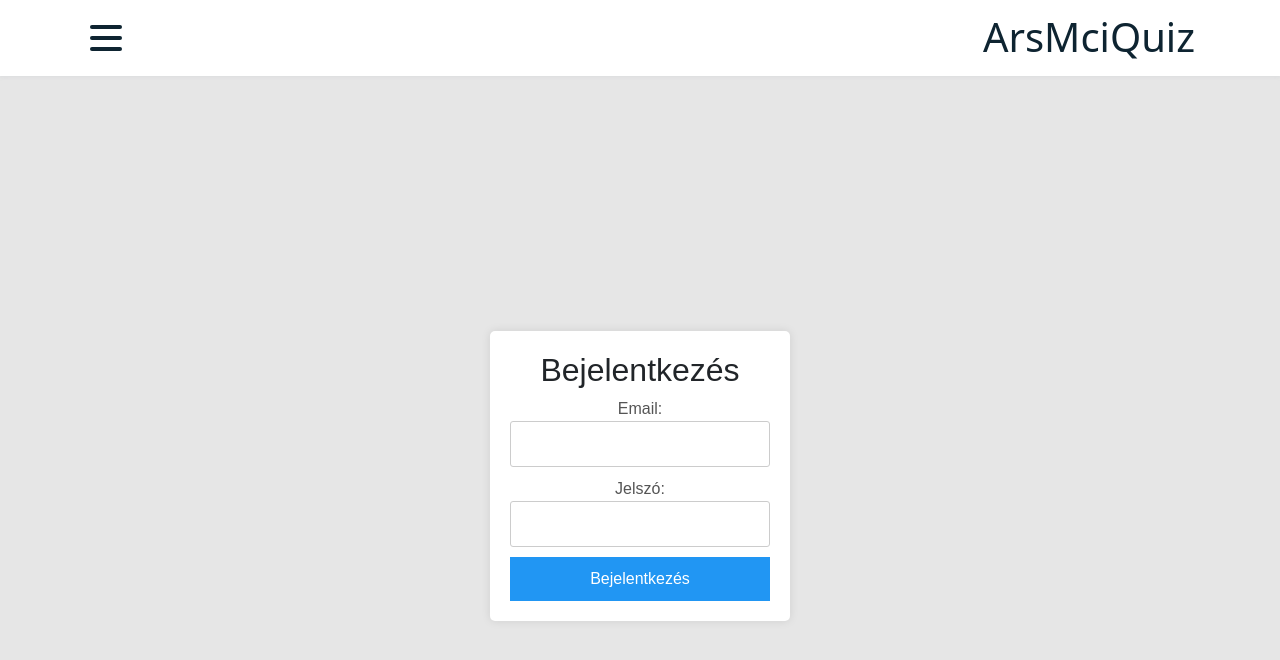
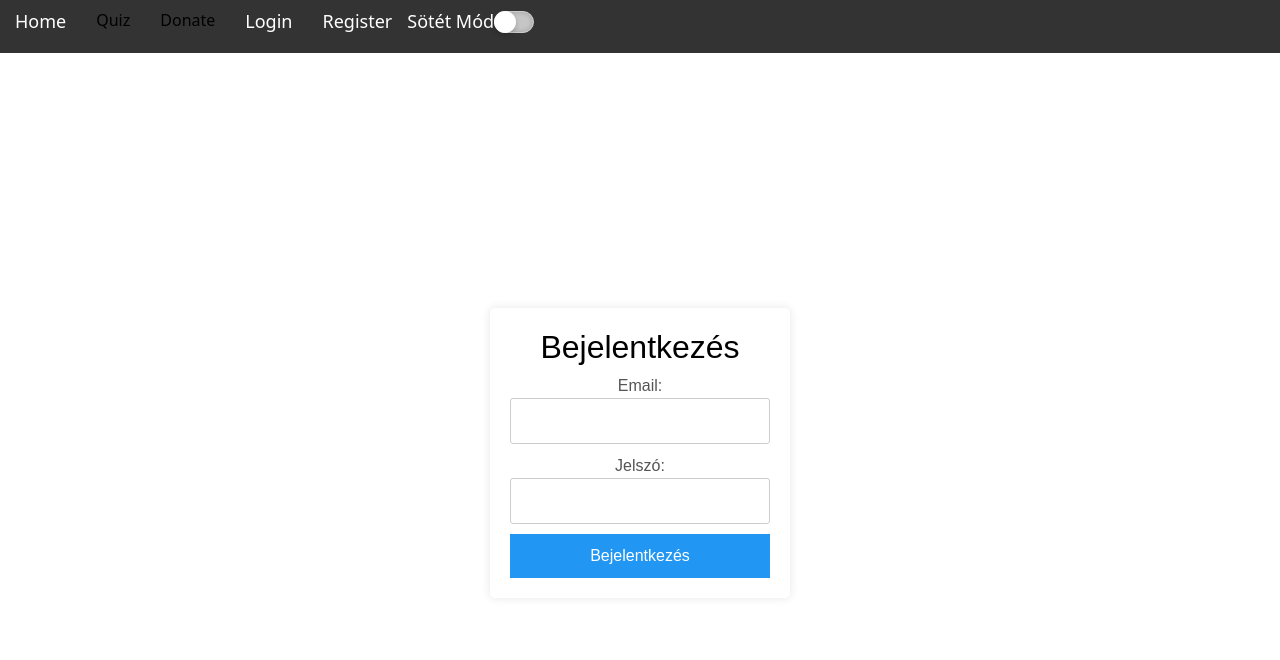
Before and after one commit to KaranyiczGabor/Vizsgaremek, a React (Create React App) app in the folder frontendfiles/: page /LogIn in a window 1280 px wide. Shown: the top 660 px of the page. Built offline with nearby package versions, Linux system fonts and the light colour scheme.

Commit message:
Sötét mód beállitása lehetséges az oldalon

```diff
--- a/frontendfiles/src/App.js
+++ b/frontendfiles/src/App.js
@@ -7,12 +7,15 @@ import Login from './Login';
 
 
 
+
 function App() {
   return (
     <div className="App">
 
     <Navbar/>
+
       <Routes>
+
         <Route path="/" element={<Home/>}/>
         <Route path="/Register" element={<Register/>}/>
         <Route path="/LogIn" element={<Login/>}/>
--- a/frontendfiles/src/Login.css
+++ b/frontendfiles/src/Login.css
@@ -1,7 +1,6 @@
 
 .login {
     font-family: Arial, sans-serif;
-    background-color: #e6e6e6;
     display: flex;
     justify-content: center;
     align-items: center;
--- a/frontendfiles/src/Navbar.js
+++ b/frontendfiles/src/Navbar.js
@@ -1,36 +1,36 @@
-import React from 'react'
+import React, { useEffect, useState } from 'react'
 import './navbarstyle.css';
 import { Link } from 'react-router-dom';
+import './Themestyle.css'
+
 
 
 export default function Navbar() {
+  const [theme, setTheme] = useState('light-theme');
 
+  const toggleTheme = () => {
+    setTheme((prevTheme) => (prevTheme === 'light-theme' ? 'dark-theme' : 'light-theme'));
+  };
+
+  useEffect(() => {
+    document.body.className = theme;
+  }, [theme]);
 
   return (
-    <div className='Navbar'>
-      <nav>
-      <div class="navbar">
-        <div class="container nav-container">
-            <input class="checkbox" type="checkbox" name="" id="" />
-            <div class="hamburger-lines">
-              <span class="line line1"></span>
-              <span class="line line2"></span>
-              <span class="line line3"></span>
-            </div>
-          <div class="logo">
-            <h1>ArsMciQuiz</h1>
-          </div>
-          <div class="menu-items">
+    <nav className='navbar' >
+    <div >
+      <ul className='menu-items' >
          <li><Link to="/"> Home </Link></li>
          <li>Quiz</li>
          <li>Donate</li>
          <li><Link to="/Login"> Login </Link></li>
          <li><Link to="/Register"> Register </Link></li>
-          </div>
-        </div>
+         <label className="theme-toggle-label">
+              Sötét Mód
+              <input type="checkbox" className="theme-toggle-checkbox" hecked={theme === 'dark-theme'} onChange={toggleTheme} />
+         </label>
+    </ul>
     </div>
   </nav>
-
-    </div>
   )
 }
--- a/frontendfiles/src/Register.css
+++ b/frontendfiles/src/Register.css
@@ -1,6 +1,5 @@
 .register {
     font-family: Arial, sans-serif;
-    background-color: #f2f2f2;
     display: flex;
     justify-content: center;
     align-items: center;
--- /dev/null
+++ b/frontendfiles/src/Themestyle.css
@@ -0,0 +1,57 @@
+body {
+    font-family: Arial, sans-serif;
+    transition: background-color 0.3s, color 0.3s;
+  }
+
+  .light-theme {
+    background-color: #ffffff;
+    color: #000000;
+  }
+
+  .dark-theme {
+    background-color: #121212;
+    color: #e0e0e0;
+  }
+  .theme-toggle-label {
+    display: flex;
+    align-items: center;
+    color: white;
+    font-size: 18px;
+    text-decoration: none;
+  }
+
+  .theme-toggle-checkbox {
+    position: relative;
+    width: 40px;
+    height: 20px;
+    -webkit-appearance: none;
+    background-color: #c6c6c6;
+    outline: none;
+    border-radius: 20px;
+    box-shadow: inset 0 0 5px rgba(0, 0, 0, 0.2);
+    transition: 0.5s;
+    cursor: pointer;
+    margin-right: 8px;
+  }
+
+  .theme-toggle-checkbox:checked {
+    background-color: #4CAF50;
+  }
+
+  .theme-toggle-checkbox::before {
+    content: '';
+    position: absolute;
+    width: 20px;
+    height: 20px;
+    border-radius: 50%;
+    top: 0;
+    left: 0;
+    background-color: white;
+    transform: scale(1.1);
+    box-shadow: 0 2px 5px rgba(0, 0, 0, 0.2);
+    transition: 0.5s;
+  }
+
+  .theme-toggle-checkbox:checked::before {
+    left: 20px;
+  }
--- a/frontendfiles/src/navbarstyle.css
+++ b/frontendfiles/src/navbarstyle.css
@@ -1,150 +1,26 @@
-@import url("https://fonts.googleapis.com/css2?family=Poppins:ital,wght@0,100;0,200;0,300;0,400;0,500;0,600;0,700;0,800;0,900;1,100;1,200;1,300;1,400;1,500;1,600;1,700;1,800;1,900&display=swap");
+.navbar {
+  background-color: #333;
+  padding: 10px;
+}
 
-* {
+.menu-items {
+  list-style-type: none;
   margin: 0;
   padding: 0;
-  box-sizing: border-box;
+  display: flex;
+  justify-content: center;
 }
 
-body {
-  font-family: "Poppins", sans-serif;
+.menu-items li {
+  margin: 0 15px;
 }
 
-.container {
-  max-width: 1050px;
-  width: 90%;
-  margin: auto;
+.menu-items a {
+  color: white;
+  text-decoration: none;
+  font-size: 18px;
 }
 
-.navbar {
-  width: 100%;
-  box-shadow: 0 1px 4px rgb(146 161 176 / 15%);
+.menu-items a:hover {
+  text-decoration: underline;
 }
-
-.nav-container {
-  display: flex;
-  justify-content: space-between;
-  align-items: center;
-  height: 62px;
-}
-
-.navbar .menu-items {
-  display: flex;
-}
-
-.navbar .nav-container li {
-  list-style: none;
-}
-
-.navbar .nav-container a {
-  text-decoration: none;
-  color: #0e2431;
-  font-weight: 500;
-  font-size: 1.2rem;
-  padding: 0.7rem;
-}
-
-.navbar .nav-container a:hover{
-    font-weight: bolder;
-}
-
-.nav-container {
-  display: block;
-  position: relative;
-  height: 60px;
-}
-
-.nav-container .checkbox {
-  position: absolute;
-  display: block;
-  height: 32px;
-  width: 32px;
-  top: 20px;
-  left: 20px;
-  z-index: 5;
-  opacity: 0;
-  cursor: pointer;
-}
-
-.nav-container .hamburger-lines {
-  display: block;
-  height: 26px;
-  width: 32px;
-  position: absolute;
-  top: 17px;
-  left: 20px;
-  z-index: 2;
-  display: flex;
-  flex-direction: column;
-  justify-content: space-between;
-}
-
-.nav-container .hamburger-lines .line {
-  display: block;
-  height: 4px;
-  width: 100%;
-  border-radius: 10px;
-  background: #0e2431;
-}
-
-.nav-container .hamburger-lines .line1 {
-  transform-origin: 0% 0%;
-  transition: transform 0.4s ease-in-out;
-}
-
-.nav-container .hamburger-lines .line2 {
-  transition: transform 0.2s ease-in-out;
-}
-
-.nav-container .hamburger-lines .line3 {
-  transform-origin: 0% 100%;
-  transition: transform 0.4s ease-in-out;
-}
-
-.navbar .menu-items {
-  padding-top: 120px;
-  box-shadow: inset 0 0 2000px rgba(255, 255, 255, .5);
-  height: 100vh;
-  width: 100%;
-  transform: translate(-150%);
-  display: flex;
-  flex-direction: column;
-  margin-left: -40px;
-  padding-left: 50px;
-  transition: transform 0.5s ease-in-out;
-  text-align: center;
-}
-
-.navbar .menu-items li {
-  margin-bottom: 1.2rem;
-  font-size: 1.5rem;
-  font-weight: 500;
-}
-
-.logo {
-  position: absolute;
-  top: 5px;
-  right: 15px;
-  font-size: 1.2rem;
-  color: #0e2431;
-}
-
-.nav-container input[type="checkbox"]:checked ~ .menu-items {
-  transform: translateX(0);
-}
-
-.nav-container input[type="checkbox"]:checked ~ .hamburger-lines .line1 {
-  transform: rotate(45deg);
-}
-
-.nav-container input[type="checkbox"]:checked ~ .hamburger-lines .line2 {
-  transform: scaleY(0);
-}
-
-.nav-container input[type="checkbox"]:checked ~ .hamburger-lines .line3 {
-  transform: rotate(-45deg);
-}
-
-.nav-container input[type="checkbox"]:checked ~ .logo{
-  display: none;
-}
```
Lines whose indentation alone changed are shown as unchanged.
